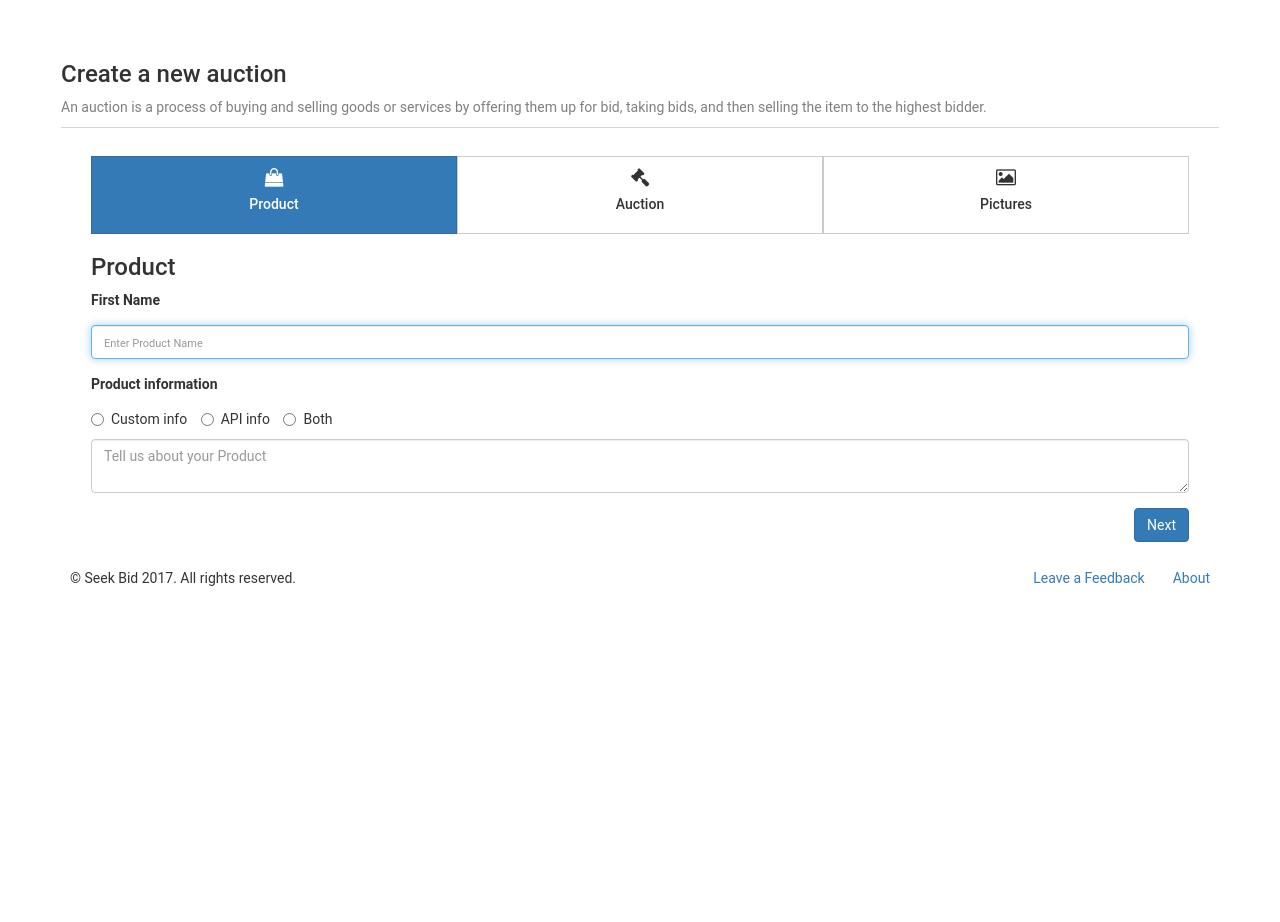
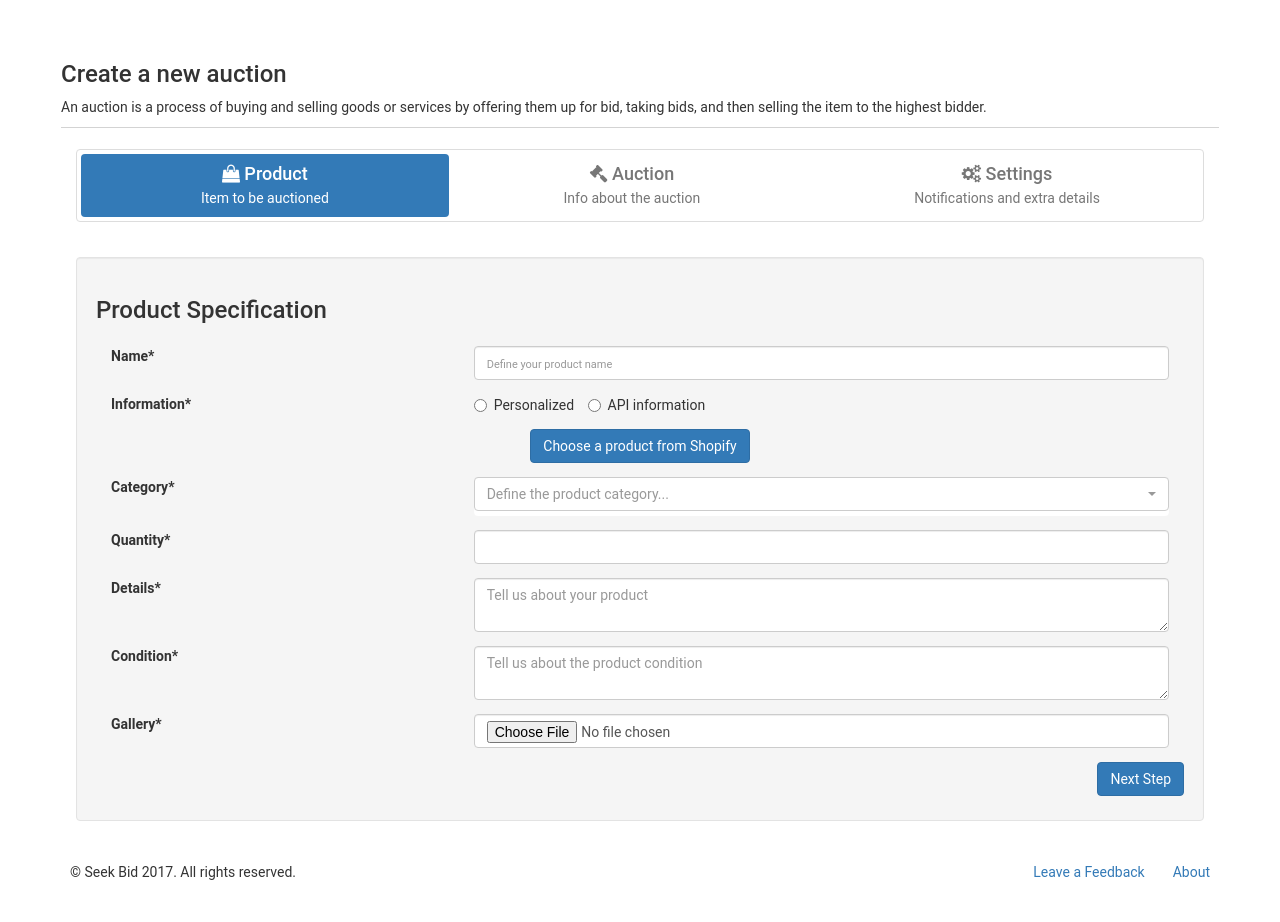
Before and after one commit to renatoabreu11/LBAW, a PHP site: page /CreateAuction.html in a window 1280 px wide. Shown: the part 57-979 px from the top of the page. Before the commit the page ends 643 px from the top, so only its background shows below. Run offline with PHP 8.4, Linux system fonts and the light colour scheme; some libraries are stand-ins or nearby versions.

Commit message:
improvements to createAuction

```diff
--- a/SeekBid/app/CreateAuction.html
+++ b/SeekBid/app/CreateAuction.html
@@ -32,6 +32,7 @@
   <meta name="theme-color" content="#2F3BA2">
 
   <link rel="stylesheet" href="https://maxcdn.bootstrapcdn.com/font-awesome/4.6.1/css/font-awesome.min.css">
+  <link rel="stylesheet" href="https://cdnjs.cloudflare.com/ajax/libs/bootstrap-select/1.12.2/css/bootstrap-select.min.css">
   <link rel="stylesheet" href="https://maxcdn.bootstrapcdn.com/bootstrap/3.3.7/css/bootstrap.min.css">
   <link rel="stylesheet" href="styles/main.css">
 
@@ -146,85 +147,169 @@
     </h3>
     <p>An auction is a process of buying and selling goods or services by offering them up for bid, taking bids, and then selling the item to the highest bidder.</p>
   </div>
-  <div class="stepwizard col-xs-12">
-    <div class="stepwizard-row setup-panel col-xs-12">
-      <div class="stepwizard-step col-xs-4">
-        <button href="#step-1" type="button" class="btn btn-primary btn-circle"><i class="fa fa-shopping-bag fa-lg"></i><br><h5>Product</h5></button>
-
-      </div>
-      <div class="stepwizard-step col-xs-4">
-        <button href="#step-2" type="button" class="btn btn-default btn-circle" disabled><i class="fa fa-legal fa-lg"></i><br><h5>Auction</h5></button>
-
-      </div>
-      <div class="stepwizard-step col-xs-4">
-        <button href="#step-3" type="button" class="btn btn-default btn-circle" disabled><i class="fa fa-image fa-lg"></i><br><h5>Pictures</h5></button>
-
-      </div>
+  <div class="row form-group stepWizard">
+    <div class="col-xs-12">
+      <ul class="nav nav-pills nav-justified thumbnail setup-panel">
+        <li class="active"><a href="#step-1">
+          <h4 class="list-group-item-heading"><i class="fa fa-shopping-bag" aria-hidden="true"></i>
+             Product</h4>
+          <p class="list-group-item-text">Item to be auctioned</p>
+        </a></li>
+        <li class="disabled"><a href="#step-2">
+          <h4 class="list-group-item-heading"><i class="fa fa-legal" aria-hidden="true"></i>
+             Auction</h4>
+          <p class="list-group-item-text">Info about the auction</p>
+        </a></li>
+        <li class="disabled"><a href="#step-3">
+          <h4 class="list-group-item-heading"><i class="fa fa-cogs" aria-hidden="true"></i> Settings</h4>
+          <p class="list-group-item-text">Notifications and extra details</p>
+        </a></li>
+      </ul>
     </div>
   </div>
 
-  <form role="form" action="" method="post">
   <div class="row setup-content" id="step-1">
     <div class="col-xs-12">
-        <div class="col-xs-12">
-          <h3> Product</h3>
-          <div class="form-group">
-            <label class="control-label">First Name</label>
-            <input  maxlength="100" type="text" required="required" class="form-control" placeholder="Enter Product Name"  />
+      <div class="col-md-12 well">
+        <h3> Product Specification</h3>
+        <div class="form-group required">
+          <label for="productName" class="control-label col-md-4 requiredField"> Name<span class="asteriskField">*</span> </label>
+          <div class="controls col-md-8 ">
+            <input class="input-md textInput form-control" id="productName" maxlength="50" name="name" placeholder="Define your product name" type="text" />
           </div>
-          <div class="form-group">
-            <label class="control-label">Product information</label>
-            <div class="radio" style="margin-top:-1px">
-              <label class="radio-inline"><input type="radio" name="optradio" checked>Custom info</label>
-              <label class="radio-inline"><input type="radio" name="optradio">API info</label>
-              <label class="radio-inline"><input type="radio" name="optradio">Both</label>
         </div>
-            <textarea maxlength="1000" required="required" class="form-control" placeholder="Tell us about your Product" ></textarea>
+
+        <div class="form-group required">
+          <label class="control-label col-md-4 requiredField"> Information<span class="asteriskField">*</span> </label>
+          <div class="controls col-md-8">
+            <label class="radio-inline"><input type="radio" name="optradio">Personalized</label>
+            <label class="radio-inline"><input type="radio" name="optradio">API information</label>
           </div>
-          <button class="btn btn-primary nextBtn btn pull-right" type="button" >Next</button>
+          <div class="col-md-12 text-center retrieveInfoAPI">
+            <button class="btn btn-primary" style="margin-bottom: 1em;">Choose a product from Shopify</button>
+          </div>
+        </div>
+
+        <div class="form-group required">
+          <label class="control-label col-md-4 requiredField"> Category<span class="asteriskField">*</span> </label>
+          <div class="controls col-md-8">
+            <select class="selectpicker input-md textinput textInput form-control" multiple data-max-options="2" title="Define the product category...">
+              <option>Books</option>
+              <option>Movies, Music & TV</option>
+              <option>Electronics & Computers</option>
+              <option>Clothes</option>
+              <option>Sports & Outdoors</option>
+            </select>
+          </div>
+        </div>
+
+        <div class="form-group required">
+          <label class="control-label col-md-4 requiredField"> Quantity<span class="asteriskField">*</span> </label>
+          <div class="controls col-md-8">
+            <input class="input-md textInput form-control" type="number" min="1" max="25" step="1" name="quantity">
+          </div>
+        </div>
+
+        <div class="form-group required">
+          <label class="control-label col-md-4 requiredField"> Details<span class="asteriskField">*</span> </label>
+          <div class="controls col-md-8">
+            <textarea maxlength="1000" required="required" class="form-control" placeholder="Tell us about your product" ></textarea>
+          </div>
+        </div>
+
+        <div class="form-group required">
+          <label class="control-label col-md-4 requiredField"> Condition<span class="asteriskField">*</span> </label>
+          <div class="controls col-md-8">
+            <textarea maxlength="1000" required="required" class="form-control" placeholder="Tell us about the product condition" ></textarea>
+          </div>
+        </div>
+
+        <div class="form-group required">
+          <label class="control-label col-md-4 requiredField"> Gallery<span class="asteriskField">*</span> </label>
+          <div class="controls col-md-8">
+            <input type="file" class="form-control"  placeholder="Choose your images"/>
+          </div>
+        </div>
+
+        <button id="activate-step-2" class="btn btn-primary pull-right">Next Step</button>
       </div>
     </div>
   </div>
   <div class="row setup-content" id="step-2">
     <div class="col-xs-12">
-        <div class="col-xs-12">
-          <h3> Auction Settings </h3>
-          <div class="form-group">
-            <label class="control-label">Auction Type</label>
-            <div class="radio" style="margin-top:-1px">
-              <label class="radio-inline"><input type="radio" name="optradio" checked>Type 1</label>
-              <label class="radio-inline"><input type="radio" name="optradio">Type 2</label>
-              <label class="radio-inline"><input type="radio" name="optradio">Type 3</label>
+      <div class="col-md-12 well">
+        <h3> Auction</h3>
+        <div class="form-group required">
+          <label for="productName" class="control-label col-md-4 requiredField"> Type<span class="asteriskField">*</span> </label>
+          <div class="controls col-md-8">
+            <select class="selectpicker input-md textinput textInput form-control" title="Define the auction type...">
+              <option>Dutch Auction</option>
+              <option>First-price Sealed-bid Auction</option>
+              <option>Default</option>
+            </select>
           </div>
         </div>
-          <div class="form-group">
-            <label class="control-label">Base Price</label>
+        <div class="form-group required">
+          <label for="productName" class="control-label col-md-4 requiredField"> Base Price<span class="asteriskField">*</span> </label>
+          <div class="controls col-md-8">
             <input type="number" step="0.01" required="required" class="form-control" value="0.00" min="0.00"  />
           </div>
-          <div class="form-group">
-            <label class="control-label">Auction End</label>
+        </div>
+        <div class="form-group required">
+          <label for="productName" class="control-label col-md-4 requiredField"> Starting Date<span class="asteriskField">*</span> </label>
+          <div class="controls col-md-8">
+            <input type="datetime-local" class="form-control" name="auction_start" id="auction_start"/>
+          </div>
+        </div>
+        <div class="form-group required">
+          <label for="productName" class="control-label col-md-4 requiredField"> Ending Date<span class="asteriskField">*</span> </label>
+          <div class="controls col-md-8">
             <input type="datetime-local" class="form-control" name="auction_end" id="auction_end"/>
           </div>
-          <button class="btn btn-primary nextBtn btn-lg pull-right" type="button" >Next</button>
+        </div>
+        <div class="form-group required">
+          <label for="productName" class="control-label col-md-4 requiredField"> Fixed Price<span class="asteriskField">*</span> </label>
+          <div class="controls col-md-8">
+            <select class="selectpicker input-md textinput textInput form-control" title="Define if the auction has a fixed price to buy the item...">
+              <option>Yes</option>
+              <option>No</option>
+            </select>
+          </div>
+        </div>
+        <button id="activate-step-3" class="btn btn-primary pull-right">Next Step</button>
       </div>
     </div>
   </div>
   <div class="row setup-content" id="step-3">
     <div class="col-xs-12">
-        <div class="col-xs-12">
-          <h3> Pictures </h3>
-          <div class="form-group">
-            <label class="control-label">Product Pictures</label>
-            <input type="file" class="form-control"  placeholder="Choose your images"/>
+      <div class="col-md-12 well">
+        <h3> Settings</h3>
+        <div class="form-group required">
+          <label for="productName" class="control-label col-md-4 requiredField"> Q&A section<span class="asteriskField">*</span> </label>
+          <div class="controls col-md-8">
+            <select class="selectpicker input-md textinput textInput form-control" title="Do you want to answer questions about the product?">
+              <option>Yes</option>
+              <option>No</option>
+            </select>
           </div>
-          <button class="btn btn-success pull-right" type="submit">Create Auction</button>
+        </div>
+        <div class="form-group required">
+          <label for="productName" class="control-label col-md-4 requiredField"> Notifications<span class="asteriskField">*</span> </label>
+          <div class="controls col-md-8">
+            <select class="selectpicker input-md textinput textInput form-control" multiple data-actions-box="true" title="Choose the type of notifications that you will receive...">
+              <option>Auction Started</option>
+              <option>Auction Ended</option>
+              <option>Bids on auction</option>
+              <option>New questions on Q&A</option>
+              <option>None</option>
+            </select>
+          </div>
+        </div>
+        <button class="btn btn-primary pull-right" type="submit">Create Auction</button>
       </div>
     </div>
   </div>
-  </form>
 </div>
-
-
 
 <div id="footer">
   <div class="container">
@@ -236,6 +321,7 @@
 
 <script src="https://ajax.googleapis.com/ajax/libs/jquery/3.1.1/jquery.min.js"></script>
 <script src="https://maxcdn.bootstrapcdn.com/bootstrap/3.3.7/js/bootstrap.min.js"></script>
+<script src="https://cdnjs.cloudflare.com/ajax/libs/bootstrap-select/1.12.2/js/bootstrap-select.min.js"></script>
 <script src="scripts/main.js"></script>
 </body>
 </html>
--- a/SeekBid/app/admin.html
+++ b/SeekBid/app/admin.html
@@ -93,7 +93,7 @@
 </nav>
 
 
-<div id="wrapper">
+<div id="wrapper" class="toggled">
   <!-- Sidebar -->
   <div id="sidebar-wrapper">
     <ul class="sidebar-nav">
--- a/SeekBid/app/scripts/main.js
+++ b/SeekBid/app/scripts/main.js
@@ -204,7 +204,6 @@
     if (hour == 0 && min == 0 && sec == 0) return "Auction closed";
     else return hour + "h:" + min + "m:" + sec + "s";
   }
-
 })();
 
 /* ==================== Create Auction ============================
@@ -213,44 +212,34 @@
  */
 
 $(document).ready(function () {
-  var navListItems = $('div.setup-panel div .btn-circle'),
-    allWells = $('.setup-content'),
-    allNextBtn = $('.nextBtn');
+  var navListItems = $('ul.setup-panel li a'), allWells = $('.setup-content');
 
-  allWells.hide();
-
-  navListItems.click(function (e) {
+  navListItems.click(function(e)
+  {
     e.preventDefault();
     var $target = $($(this).attr('href')),
-      $item = $(this);
+      $item = $(this).closest('li');
 
     if (!$item.hasClass('disabled')) {
-      navListItems.removeClass('btn-primary').addClass('btn-default');
-      $item.addClass('btn-primary');
+      navListItems.closest('li').removeClass('active');
+      $item.addClass('active');
       allWells.hide();
       $target.show();
-      $target.find('input:eq(0)').focus();
     }
   });
 
-  allNextBtn.click(function(){
-    var curStep = $(this).closest(".setup-content"),
-      curStepBtn = curStep.attr("id"),
-      nextStepWizard = $('div.setup-panel div .btn-circle[href="#' + curStepBtn + '"]').parent().next().children(".btn-circle"),
-      curInputs = curStep.find("input[type='text'],input[type='url']"),
-      isValid = true;
+  $('ul.setup-panel li.active a').trigger('click');
 
-    $(".form-group").removeClass("has-error");
-    for(var i=0; i<curInputs.length; i++){
-      if (!curInputs[i].validity.valid){
-        isValid = false;
-        $(curInputs[i]).closest(".form-group").addClass("has-error");
-      }
-    }
+  // DEMO ONLY //
+  $('#activate-step-2').on('click', function(e) {
+    $('ul.setup-panel li:eq(1)').removeClass('disabled');
+    $('ul.setup-panel li a[href="#step-2"]').trigger('click');
+    $(this).remove();
+  })
 
-    if (isValid)
-      nextStepWizard.removeAttr('disabled').trigger('click');
-  });
-
-  $('div.setup-panel div .btn-circle.btn-primary').trigger('click');
+  $('#activate-step-3').on('click', function(e) {
+    $('ul.setup-panel li:eq(2)').removeClass('disabled');
+    $('ul.setup-panel li a[href="#step-3"]').trigger('click');
+    $(this).remove();
+  })
 });
--- a/SeekBid/app/styles/main.css
+++ b/SeekBid/app/styles/main.css
@@ -924,39 +924,35 @@ a.navlink {
   border-bottom: 1px lightgrey solid;
 }
 
-.newAuctionH .heading p {
-  padding-top: 0;
-  color: grey;
+.stepWizard {
+  padding-top: 1.5em;
 }
 
-.stepwizard-step p {
-  margin-top: 10px;
+.well > h3 {
+  text-align: left;
+  padding-bottom: 0.5em;
 }
-.stepwizard-row {
-  display: table-row;
+
+.well .controls {
+  padding-bottom: 1em;
 }
-.stepwizard {
-  padding: 2em 0 0 0;
-  display: table;
+
+/* layout.css Style */
+.upload-drop-zone {
+  height: 200px;
+  border-width: 2px;
+  margin-bottom: 20px;
 }
-.stepwizard-step button[disabled] {
-  opacity: 1 !important;
-  filter: alpha(opacity=100) !important;
+
+/* skin.css Style*/
+.upload-drop-zone {
+  color: #ccc;
+  border-style: dashed;
+  border-color: #ccc;
+  line-height: 200px;
+  text-align: center
 }
-.stepwizard-row:before {
-
+.upload-drop-zone.drop {
+  color: #222;
+  border-color: #222;
 }
-.stepwizard-step {
-  margin:0;
-  padding:0;
-  display: table-cell;
-  text-align: center;
-}
-.btn-circle {
-  width: 100%;
-  height: 100%;
-  text-align: center;
-  margin:0px;
-  padding: 10px 0;
-  border-radius: 0;
-}
```
Lines whose indentation alone changed are shown as unchanged.
